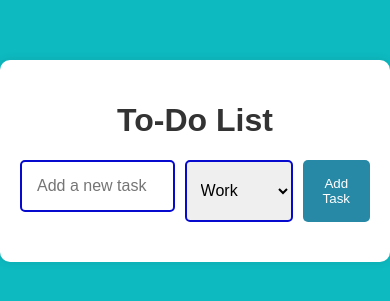
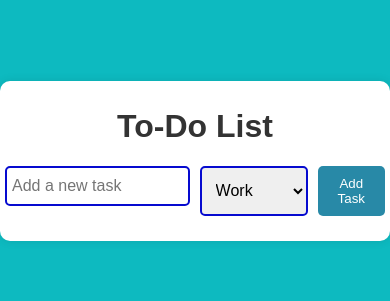
Before and after one commit to dee-mee/todo, a plain HTML site: page index.html in a window 390 px wide. Shown: the part 261-562 px from the top of the page. Drawn offline with Linux system fonts and the light colour scheme.

Commit message:
Updated style.css

```diff
--- a/style.css
+++ b/style.css
@@ -98,12 +98,12 @@ button:hover {
 @media (max-width: 600px) {
     .container {
         width: 100%;
-        padding: 20px;
+        padding: 5px;
     }
 
     input[type="text"] {
         width: 100%;
-        padding: 15px;
+        padding: 5px;
         margin-bottom: 10px;
 
     select, button {
@@ -112,7 +112,7 @@ button:hover {
     }
 
     .task-item {
-        padding: 15px;
+        padding: 5px;
         margin-bottom: 15px;
     }
 }
```
